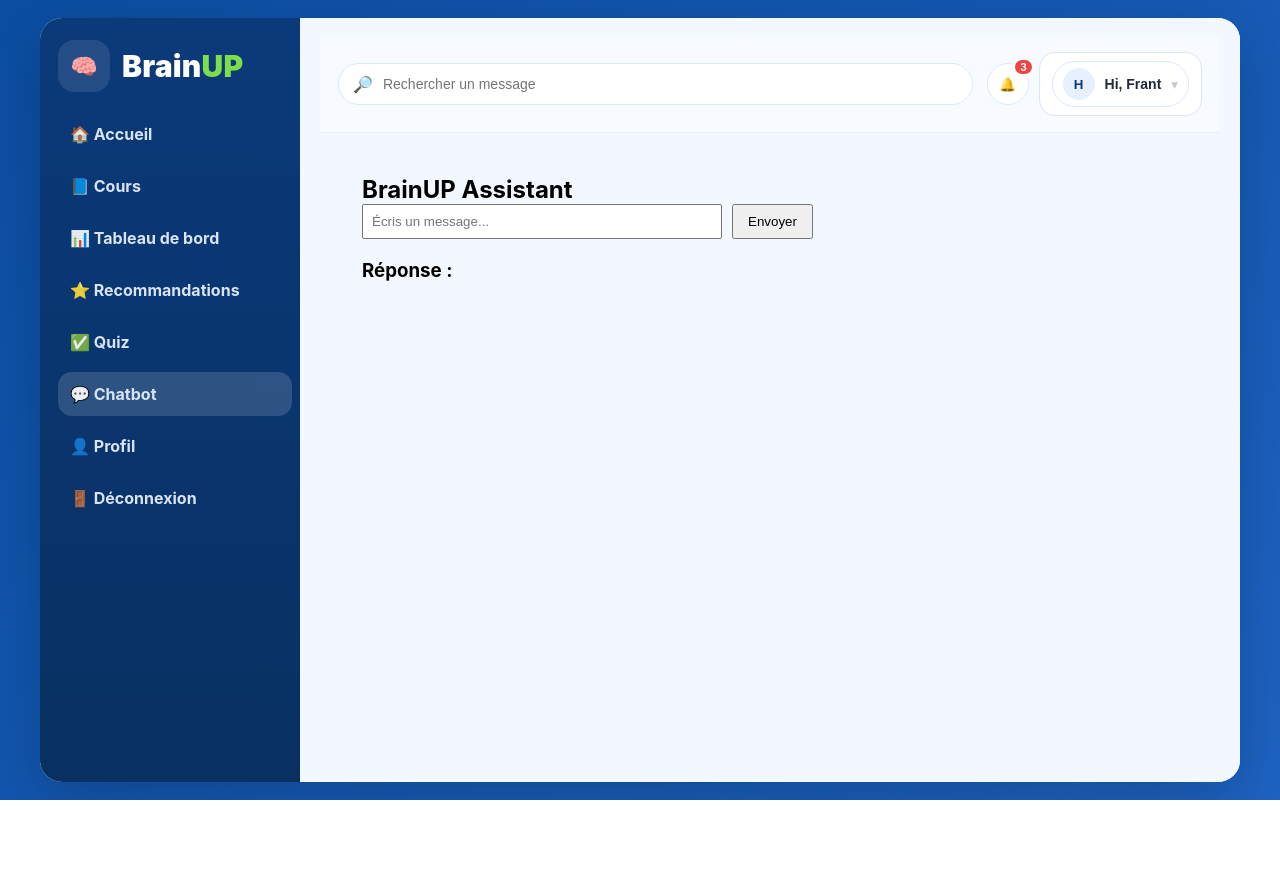
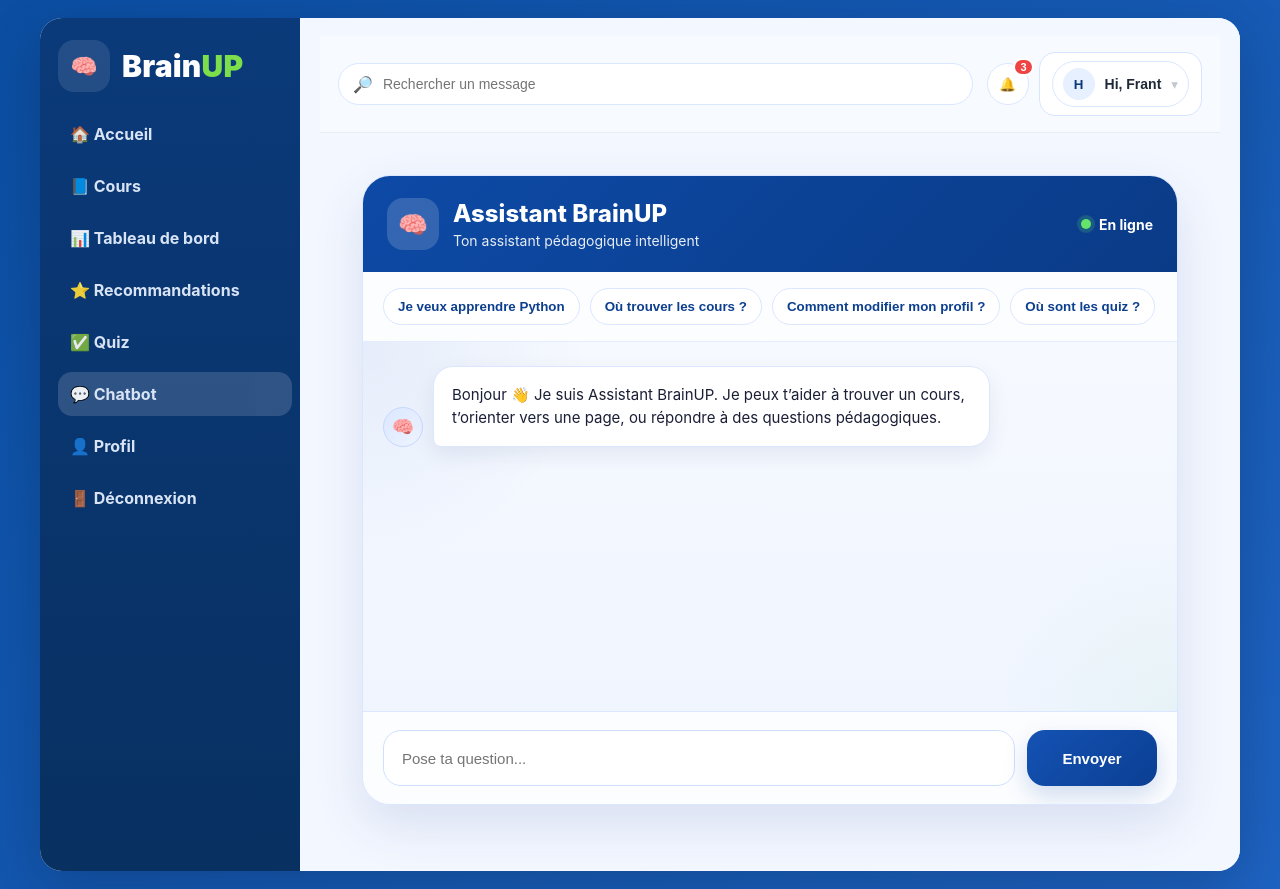
Before and after one commit to wlahmi2027/BrainUP, a React (Vite) app in the folder frontend/brainup-react/: page /chatbot in a window 1280 px wide. Before the commit the page ends 800 px from the top, so only its background shows below. Built offline with nearby package versions, Linux system fonts and the light colour scheme.

Commit message:
Ajout du chatbot avec connexion API

```diff
--- a/frontend/brainup-react/src/App.css
+++ b/frontend/brainup-react/src/App.css
@@ -2128,3 +2128,316 @@ a { color: inherit; text-decoration: none; }
 .listTitle{ font-weight:900; font-size:16px; }
 .listSub{ color:#6b7280; font-weight:600; margin-top:4px; }
 .listRight{ display:flex; align-items:center; gap:10px; flex-wrap:wrap; }
+
+/* ===== CHATBOT MODERNE ===== */
+
+.chatbot-page {
+  padding: 24px;
+  display: flex;
+  justify-content: center;
+}
+
+.chatbot-card {
+  width: 100%;
+  max-width: 980px;
+  height: calc(100vh - 170px);
+  min-height: 620px;
+  background: linear-gradient(180deg, #f9fbff 0%, #eef4ff 100%);
+  border: 1px solid #dbe7ff;
+  border-radius: 28px;
+  box-shadow: 0 20px 50px rgba(21, 61, 138, 0.12);
+  display: flex;
+  flex-direction: column;
+  overflow: hidden;
+}
+
+.chatbot-header {
+  display: flex;
+  justify-content: space-between;
+  align-items: center;
+  padding: 22px 24px;
+  background: linear-gradient(135deg, #0d4aa6, #0a3b87);
+  color: white;
+}
+
+.chatbot-header-left {
+  display: flex;
+  align-items: center;
+  gap: 14px;
+}
+
+.chatbot-header h2 {
+  margin: 0;
+  font-size: 24px;
+  font-weight: 800;
+}
+
+.chatbot-header p {
+  margin: 4px 0 0;
+  opacity: 0.9;
+  font-size: 14px;
+}
+
+.chatbot-avatar {
+  width: 52px;
+  height: 52px;
+  border-radius: 16px;
+  display: flex;
+  align-items: center;
+  justify-content: center;
+  background: rgba(255, 255, 255, 0.16);
+  font-size: 24px;
+}
+
+.chatbot-status {
+  display: flex;
+  align-items: center;
+  gap: 8px;
+  font-weight: 700;
+  font-size: 14px;
+}
+
+.status-dot {
+  width: 10px;
+  height: 10px;
+  border-radius: 50%;
+  background: #65e46c;
+  box-shadow: 0 0 0 4px rgba(101, 228, 108, 0.18);
+}
+
+.chatbot-suggestions {
+  display: flex;
+  gap: 10px;
+  padding: 16px 20px;
+  flex-wrap: wrap;
+  border-bottom: 1px solid #e4ecff;
+  background: rgba(255, 255, 255, 0.65);
+}
+
+.suggestion-chip {
+  border: none;
+  background: #ffffff;
+  color: #0d3f8f;
+  border: 1px solid #dbe7ff;
+  border-radius: 999px;
+  padding: 10px 14px;
+  font-weight: 700;
+  cursor: pointer;
+  transition: 0.2s ease;
+}
+
+.suggestion-chip:hover {
+  background: #0d4aa6;
+  color: white;
+  transform: translateY(-1px);
+}
+
+.chatbot-messages {
+  flex: 1;
+  overflow-y: auto;
+  padding: 24px 20px;
+  display: flex;
+  flex-direction: column;
+  gap: 18px;
+  background:
+    radial-gradient(circle at top left, rgba(39, 95, 190, 0.08), transparent 25%),
+    radial-gradient(circle at bottom right, rgba(124, 210, 146, 0.08), transparent 20%);
+}
+
+.chat-row {
+  display: flex;
+  align-items: flex-end;
+  gap: 10px;
+}
+
+.chat-row-user {
+  justify-content: flex-end;
+}
+
+.chat-row-assistant {
+  justify-content: flex-start;
+}
+
+.message-avatar {
+  width: 40px;
+  height: 40px;
+  border-radius: 50%;
+  display: flex;
+  align-items: center;
+  justify-content: center;
+  font-size: 18px;
+  flex-shrink: 0;
+}
+
+.assistant-avatar {
+  background: linear-gradient(135deg, #dbe7ff, #eef4ff);
+  border: 1px solid #c7d8ff;
+}
+
+.user-avatar {
+  background: linear-gradient(135deg, #1f4ea6, #123b87);
+  color: white;
+}
+
+.chat-bubble {
+  max-width: 72%;
+  padding: 16px 18px;
+  border-radius: 20px;
+  line-height: 1.55;
+  font-size: 15px;
+  word-break: break-word;
+  box-shadow: 0 8px 22px rgba(15, 36, 84, 0.08);
+}
+
+.chat-bubble-assistant {
+  background: white;
+  color: #1a1f36;
+  border: 1px solid #dce7ff;
+  border-bottom-left-radius: 8px;
+}
+
+.chat-bubble-user {
+  background: linear-gradient(135deg, #1653b5, #0b3f93);
+  color: white;
+  border-bottom-right-radius: 8px;
+}
+
+.chat-text {
+  white-space: pre-wrap;
+}
+
+.chat-sources {
+  margin-top: 14px;
+  padding-top: 12px;
+  border-top: 1px solid rgba(120, 140, 180, 0.2);
+}
+
+.chat-sources-title {
+  font-size: 13px;
+  font-weight: 800;
+  margin-bottom: 8px;
+  color: #31508d;
+}
+
+.chat-source-item {
+  font-size: 13px;
+  color: #4b5f85;
+  margin-bottom: 6px;
+}
+
+.typing-bubble {
+  display: flex;
+  align-items: center;
+  gap: 6px;
+}
+
+.typing-dot {
+  width: 8px;
+  height: 8px;
+  background: #0d4aa6;
+  border-radius: 50%;
+  animation: typingBounce 1.2s infinite ease-in-out;
+}
+
+.typing-dot:nth-child(2) {
+  animation-delay: 0.15s;
+}
+
+.typing-dot:nth-child(3) {
+  animation-delay: 0.3s;
+}
+
+.typing-label {
+  margin-left: 6px;
+  font-weight: 700;
+  color: #42639e;
+  font-size: 14px;
+}
+
+@keyframes typingBounce {
+  0%, 80%, 100% {
+    transform: scale(0.7);
+    opacity: 0.5;
+  }
+  40% {
+    transform: scale(1);
+    opacity: 1;
+  }
+}
+
+.chatbot-input-area {
+  display: flex;
+  gap: 12px;
+  padding: 18px 20px;
+  border-top: 1px solid #dbe7ff;
+  background: rgba(255, 255, 255, 0.85);
+}
+
+.chatbot-input {
+  flex: 1;
+  height: 56px;
+  border-radius: 18px;
+  border: 1px solid #cfe0ff;
+  background: #fff;
+  padding: 0 18px;
+  font-size: 15px;
+  outline: none;
+  transition: 0.2s ease;
+}
+
+.chatbot-input:focus {
+  border-color: #0d4aa6;
+  box-shadow: 0 0 0 4px rgba(13, 74, 166, 0.12);
+}
+
+.chatbot-send-btn {
+  min-width: 130px;
+  height: 56px;
+  border: none;
+  border-radius: 18px;
+  background: linear-gradient(135deg, #1452b3, #0b3f93);
+  color: white;
+  font-weight: 800;
+  font-size: 15px;
+  cursor: pointer;
+  transition: 0.2s ease;
+  box-shadow: 0 10px 24px rgba(13, 74, 166, 0.18);
+}
+
+.chatbot-send-btn:hover {
+  transform: translateY(-1px);
+  box-shadow: 0 14px 28px rgba(13, 74, 166, 0.22);
+}
+
+.chatbot-send-btn:active {
+  transform: translateY(0);
+}
+
+@media (max-width: 768px) {
+  .chatbot-page {
+    padding: 12px;
+  }
+
+  .chatbot-card {
+    height: calc(100vh - 120px);
+    border-radius: 20px;
+  }
+
+  .chat-bubble {
+    max-width: 85%;
+  }
+
+  .chatbot-header {
+    flex-direction: column;
+    align-items: flex-start;
+    gap: 12px;
+  }
+
+  .chatbot-input-area {
+    flex-direction: column;
+  }
+
+  .chatbot-send-btn {
+    width: 100%;
+  }
+}
--- a/frontend/brainup-react/src/api/chatbot.js
+++ b/frontend/brainup-react/src/api/chatbot.js
@@ -6,6 +6,6 @@ import { api } from "./client";
  * Réponse attendue: { reply: "...", actions?: [...] }
  */
 export async function askBot(message) {
-  const { data } = await api.post("/chat/", { message });
+  const { data } = await api.post("/chatbot/chat/", { message });
   return data; // ex: { reply: "..." }
 }
--- a/frontend/brainup-react/src/api/client.js
+++ b/frontend/brainup-react/src/api/client.js
@@ -1,9 +1,8 @@
 import axios from "axios";
 
 export const api = axios.create({
-  baseURL: "http://localhost:8000/api", // change si votre backend a une autre URL
+  baseURL: "http://127.0.0.1:8001/api"
 });
-
 // Ajouter automatiquement le token si présent
 api.interceptors.request.use((config) => {
   const token = localStorage.getItem("token");
--- a/frontend/brainup-react/src/pages/Chatbot.jsx
+++ b/frontend/brainup-react/src/pages/Chatbot.jsx
@@ -1,39 +1,182 @@
-import { useState } from "react";
-import { api } from "../api/client"; // adapte le chemin si besoin
+import { useEffect, useRef, useState } from "react";
+import { api } from "../api/client";
 
 export default function Chatbot() {
+  const [messages, setMessages] = useState([
+    {
+      id: 1,
+      role: "assistant",
+      text: "Bonjour 👋 Je suis Assistant BrainUP. Je peux t’aider à trouver un cours, t’orienter vers une page, ou répondre à des questions pédagogiques.",
+      sources: [],
+    },
+  ]);
+
   const [message, setMessage] = useState("");
-  const [reply, setReply] = useState("");
+  const [loading, setLoading] = useState(false);
 
-  const send = async () => {
+  const messagesEndRef = useRef(null);
+
+  const quickSuggestions = [
+    "Je veux apprendre Python",
+    "Où trouver les cours ?",
+    "Comment modifier mon profil ?",
+    "Où sont les quiz ?",
+  ];
+
+  useEffect(() => {
+    messagesEndRef.current?.scrollIntoView({ behavior: "smooth" });
+  }, [messages, loading]);
+
+  const sendMessage = async (customMessage = null) => {
+    const finalMessage = (customMessage ?? message).trim();
+    if (!finalMessage || loading) return;
+
+    const userMessage = {
+      id: Date.now(),
+      role: "user",
+      text: finalMessage,
+      sources: [],
+    };
+
+    setMessages((prev) => [...prev, userMessage]);
+    setMessage("");
+    setLoading(true);
+
     try {
-      setReply("...");
-      const res = await api.post("/chat/", { message }); // <-- clé "message"
-      setReply(res.data?.reply ?? "Aucune réponse");
-    } catch (err) {
-      console.log("CHAT ERROR:", err);
-      console.log("DETAIL:", err?.response?.data);
-      setReply("Erreur de connexion au serveur");
+      const res = await api.post("/chat/", { message: finalMessage });
+
+      const botMessage = {
+        id: Date.now() + 1,
+        role: "assistant",
+        text: res.data.reply || "Je n’ai pas trouvé de réponse.",
+        sources: res.data.sources || [],
+      };
+
+      setMessages((prev) => [...prev, botMessage]);
+    } catch (error) {
+      console.error(error);
+
+      const errorMessage = {
+        id: Date.now() + 1,
+        role: "assistant",
+        text: "Erreur de connexion au serveur.",
+        sources: [],
+      };
+
+      setMessages((prev) => [...prev, errorMessage]);
+    } finally {
+      setLoading(false);
+    }
+  };
+
+  const handleKeyDown = (e) => {
+    if (e.key === "Enter") {
+      sendMessage();
     }
   };
 
   return (
-    <div style={{ padding: 24 }}>
-      <h1>BrainUP Assistant</h1>
+    <div className="chatbot-page">
+      <div className="chatbot-card">
+        {/* Header */}
+        <div className="chatbot-header">
+          <div className="chatbot-header-left">
+            <div className="chatbot-avatar">🧠</div>
+            <div>
+              <h2>Assistant BrainUP</h2>
+              <p>Ton assistant pédagogique intelligent</p>
+            </div>
+          </div>
 
-      <input
-        value={message}
-        onChange={(e) => setMessage(e.target.value)}
-        placeholder="Écris un message..."
-        style={{ width: 360, padding: 8 }}
-      />
+          <div className="chatbot-status">
+            <span className="status-dot"></span>
+            En ligne
+          </div>
+        </div>
 
-      <button onClick={send} style={{ marginLeft: 10, padding: "8px 14px" }}>
-        Envoyer
-      </button>
+        {/* Suggestions */}
+        <div className="chatbot-suggestions">
+          {quickSuggestions.map((item, index) => (
+            <button
+              key={index}
+              className="suggestion-chip"
+              onClick={() => sendMessage(item)}
+            >
+              {item}
+            </button>
+          ))}
+        </div>
 
-      <h3 style={{ marginTop: 20 }}>Réponse :</h3>
-      <div>{reply}</div>
+        {/* Messages */}
+        <div className="chatbot-messages">
+          {messages.map((msg) => (
+            <div
+              key={msg.id}
+              className={`chat-row ${
+                msg.role === "user" ? "chat-row-user" : "chat-row-assistant"
+              }`}
+            >
+              {msg.role === "assistant" && (
+                <div className="message-avatar assistant-avatar">🧠</div>
+              )}
+
+              <div
+                className={`chat-bubble ${
+                  msg.role === "user" ? "chat-bubble-user" : "chat-bubble-assistant"
+                }`}
+              >
+                <div className="chat-text">{msg.text}</div>
+
+                {msg.sources && msg.sources.length > 0 && (
+                  <div className="chat-sources">
+                    <div className="chat-sources-title">Sources :</div>
+                    {msg.sources.map((src, index) => (
+                      <div key={index} className="chat-source-item">
+                        <strong>{src.title}</strong>
+                        {src.route && <span> → {src.route}</span>}
+                      </div>
+                    ))}
+                  </div>
+                )}
+              </div>
+
+              {msg.role === "user" && (
+                <div className="message-avatar user-avatar">👤</div>
+              )}
+            </div>
+          ))}
+
+          {loading && (
+            <div className="chat-row chat-row-assistant">
+              <div className="message-avatar assistant-avatar">🧠</div>
+              <div className="chat-bubble chat-bubble-assistant typing-bubble">
+                <span className="typing-dot"></span>
+                <span className="typing-dot"></span>
+                <span className="typing-dot"></span>
+                <span className="typing-label">BrainUP réfléchit...</span>
+              </div>
+            </div>
+          )}
+
+          <div ref={messagesEndRef}></div>
+        </div>
+
+        {/* Input */}
+        <div className="chatbot-input-area">
+          <input
+            type="text"
+            placeholder="Pose ta question..."
+            value={message}
+            onChange={(e) => setMessage(e.target.value)}
+            onKeyDown={handleKeyDown}
+            className="chatbot-input"
+          />
+
+          <button className="chatbot-send-btn" onClick={() => sendMessage()}>
+            Envoyer
+          </button>
+        </div>
+      </div>
     </div>
   );
 }
```
